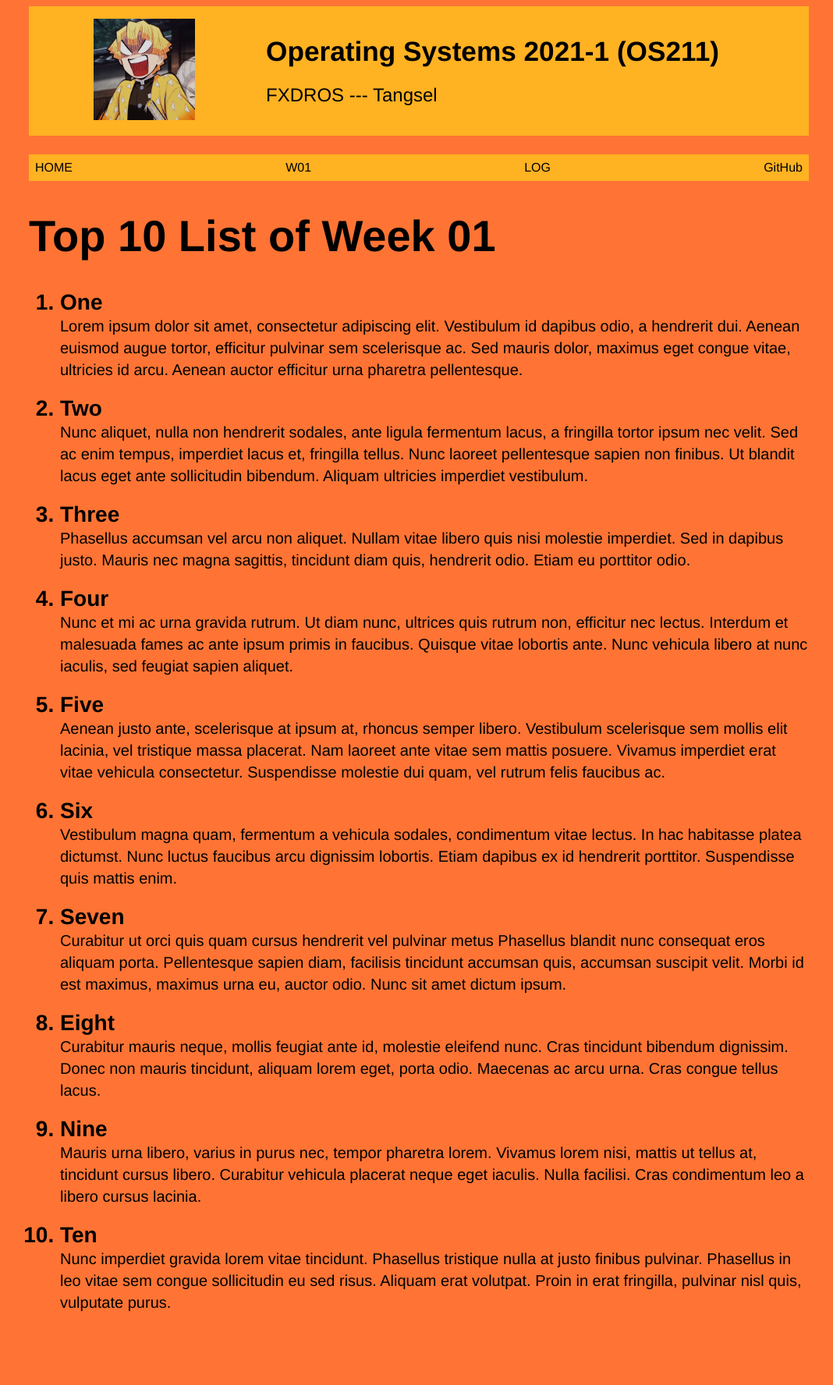
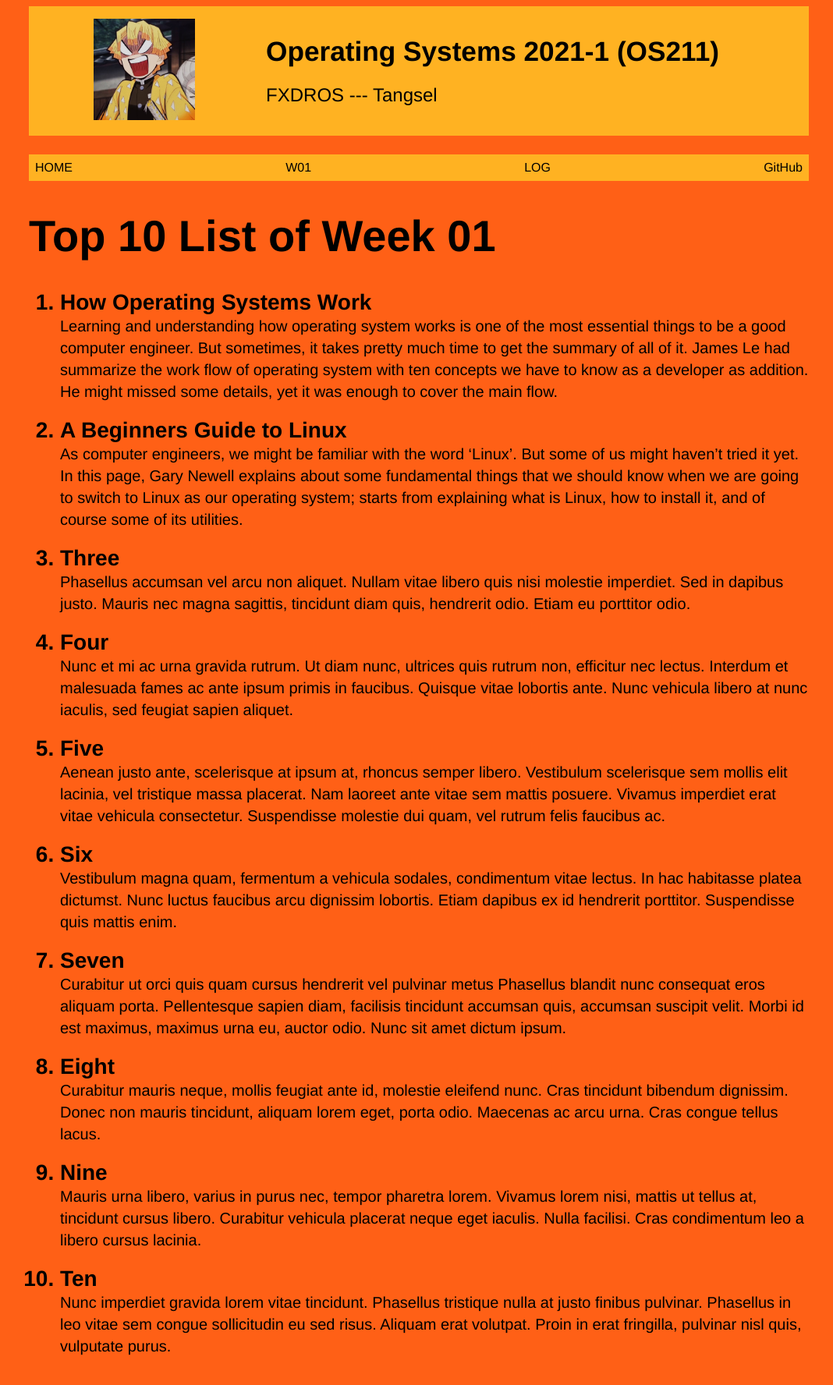
Before and after one commit to FXDROS/os211, a Jekyll site: the page built from w01.md, in a window 1280 px wide. Shown: the whole page at 78% size, without its empty margins (103-1171 px from the left). Built offline with Jekyll 4.4.1, drawn with Linux system fonts in a browser that asks for light colours; our own code applies the rules of GitHub Pages for plain Markdown files; before the commit the page ends 1720 px from its top, so only the background shows below that.

Commit message:
added 2 links

```diff
--- a/TXT/mylog.txt
+++ b/TXT/mylog.txt
@@ -24,5 +24,6 @@ ZCZC W01 60 L06 Reading References/Books/Documents
 ZCZC W01 40 L11 Assignment #1
 ZCZC W01 30 L23 Discord: discussion, etc.
 ZCZC W01 25 L06 Reading References/Books/Documents
+ZCZC W01 90 L11 Assignment #1
 
-====W01 : 350===
+====W01 : 440===
--- a/assets/css/style.css
+++ b/assets/css/style.css
@@ -1,6 +1,6 @@
 .plainclass {
   color: black;
-  background-color: #ff7434;
+  background-color: #ff6016;
   font-family: Helvetica, Arial, sans-serif;
   display: flex;
   justify-content: center;
--- a/w01.md
+++ b/w01.md
@@ -5,19 +5,18 @@ permalink: /W01/
 
 # Top 10 List of Week 01
 
-1. [One](https://en.wikipedia.org/wiki/1)<br>
-   Lorem ipsum dolor sit amet, consectetur adipiscing elit.
-   Vestibulum id dapibus odio, a hendrerit dui.
-   Aenean euismod augue tortor, efficitur pulvinar sem scelerisque ac.
-   Sed mauris dolor, maximus eget congue vitae, ultricies id arcu.
-   Aenean auctor efficitur urna pharetra pellentesque.
+1. [How Operating Systems Work](https://medium.com/cracking-the-data-science-interview/how-operating-systems-work-10-concepts-you-should-know-as-a-developer-8d63bb38331f#:~:text=How%20Operating%20Systems%20Work:%2010%20Concepts%20you%20Should,Communication.%20...%206%20Input/Output%20Management.%20...%207%20Virtualization)<br>
+   Learning and understanding how operating system works is one of the most
+   essential things to be a good computer engineer. But sometimes, it takes pretty
+   much time to get the summary of all of it. James Le had summarize the work flow of
+   operating system with ten concepts we have to know as a developer as addition. He might missed some details, yet it was enough to cover the main flow.
 
-2. [Two](https://en.wikipedia.org/wiki/2)<br>
-   Nunc aliquet, nulla non hendrerit sodales, ante ligula fermentum lacus, a fringilla tortor ipsum nec velit.
-   Sed ac enim tempus, imperdiet lacus et, fringilla tellus.
-   Nunc laoreet pellentesque sapien non finibus.
-   Ut blandit lacus eget ante sollicitudin bibendum.
-   Aliquam ultricies imperdiet vestibulum.
+2. [A Beginners Guide to Linux](https://www.lifewire.com/beginners-guide-to-linux-4090233)<br>
+   As computer engineers, we might be familiar with the word 'Linux'. But
+   some of us might haven't tried it yet. In this page, Gary Newell explains about
+   some fundamental things that we should know when we are going to switch to Linux as
+   our operating system; starts from explaining what is Linux, how to install it, and
+   of course some of its utilities.
 
 3. [Three](https://en.wikipedia.org/wiki/3)<br>
    Phasellus accumsan vel arcu non aliquet.
```
